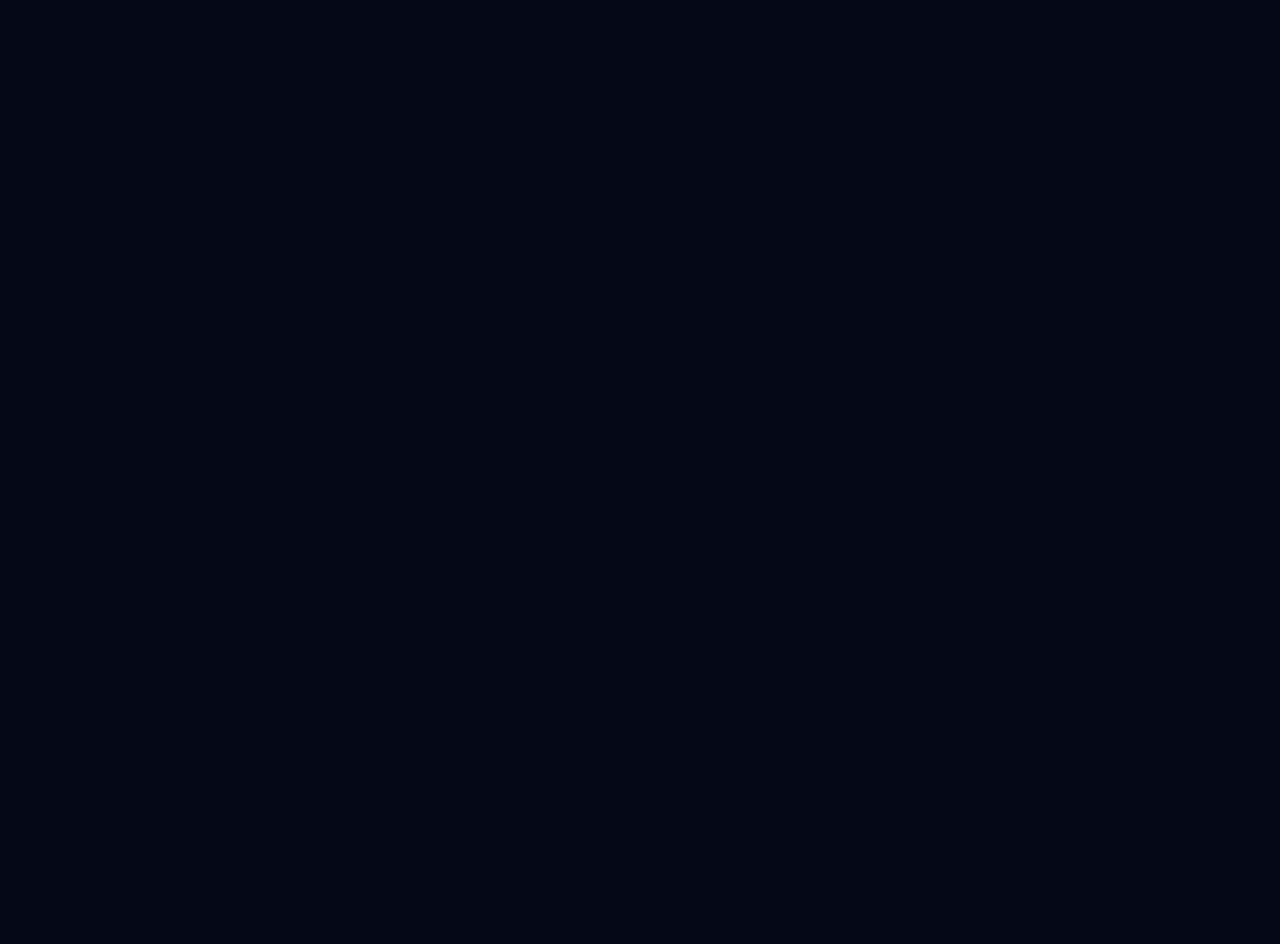
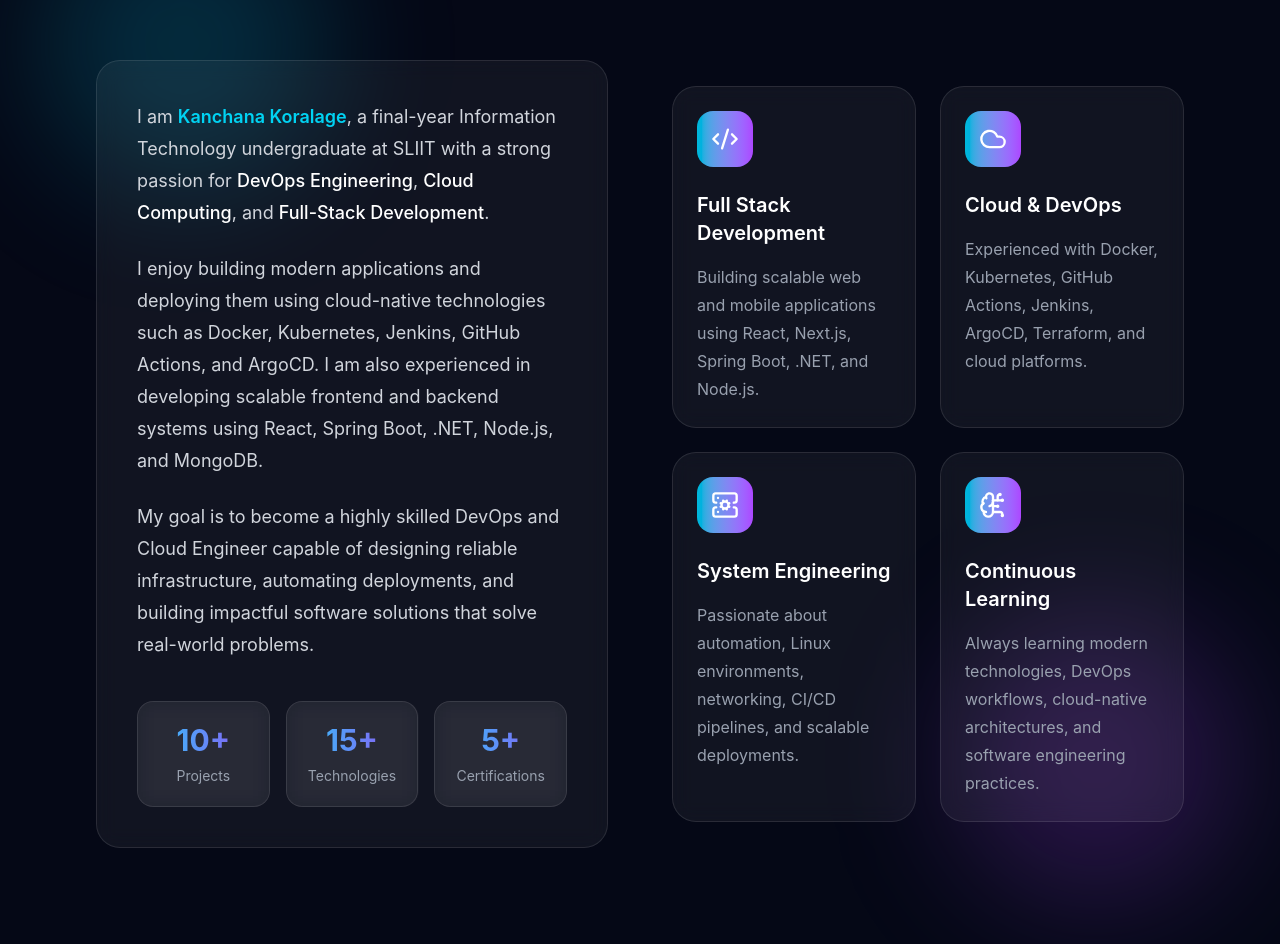
Before and after one commit to KanchanaKoralage1/Portfolio-v2, a Next.js app in the folder frontend/: page / in a window 1280 px wide. Shown: the part 980-1924 px from the top of the page. Before the commit the page ends 800 px from the top, so only its background shows below. Built offline with nearby package versions, Linux system fonts and the light colour scheme.

Commit message:
about page creation

```diff
--- a/frontend/app/page.tsx
+++ b/frontend/app/page.tsx
@@ -1,3 +1,4 @@
+import About from "./pages/About";
 import Hero from "./pages/Hero";
 import Navbar from "./pages/Navbar";
 
@@ -6,6 +7,7 @@ export default function Home() {
     <main>
       <Navbar/>
       <Hero/>
+      <About/>
     </main>
   );
 }
--- a/frontend/app/pages/About.tsx
+++ b/frontend/app/pages/About.tsx
@@ -0,0 +1,178 @@
+"use client";
+
+import { motion } from "framer-motion";
+import { Code2, Cloud, ServerCog, BrainCircuit } from "lucide-react";
+
+const cards = [
+  {
+    icon: Code2,
+    title: "Full Stack Development",
+    description:
+      "Building scalable web and mobile applications using React, Next.js, Spring Boot, .NET, and Node.js.",
+  },
+  {
+    icon: Cloud,
+    title: "Cloud & DevOps",
+    description:
+      "Experienced with Docker, Kubernetes, GitHub Actions, Jenkins, ArgoCD, Terraform, and cloud platforms.",
+  },
+  {
+    icon: ServerCog,
+    title: "System Engineering",
+    description:
+      "Passionate about automation, Linux environments, networking, CI/CD pipelines, and scalable deployments.",
+  },
+  {
+    icon: BrainCircuit,
+    title: "Continuous Learning",
+    description:
+      "Always learning modern technologies, DevOps workflows, cloud-native architectures, and software engineering practices.",
+  },
+];
+
+export default function About() {
+  return (
+    <section
+      id="about"
+      className="section-padding relative overflow-hidden"
+    >
+      {/* Background Glow */}
+      <div className="absolute top-20 left-10 w-72 h-72 bg-cyan-500/20 blur-3xl rounded-full" />
+      <div className="absolute bottom-10 right-10 w-72 h-72 bg-purple-500/20 blur-3xl rounded-full" />
+
+      <div className="max-w-7xl mx-auto relative z-10">
+        {/* Section Heading */}
+        <motion.div
+          initial={{ opacity: 0, y: 30 }}
+          whileInView={{ opacity: 1, y: 0 }}
+          transition={{ duration: 0.6 }}
+          viewport={{ once: true }}
+          className="mb-16"
+        >
+          <p className="text-cyan-400 uppercase tracking-widest text-sm mb-3">
+            Introduction
+          </p>
+
+          <h2 className="text-4xl md:text-5xl font-bold">
+            About{" "}
+            <span className="gradient-text">
+              Me
+            </span>
+          </h2>
+        </motion.div>
+
+        {/* Main Content */}
+        <div className="grid lg:grid-cols-2 gap-16 items-center">
+          {/* Left Side */}
+          <motion.div
+            initial={{ opacity: 0, x: -40 }}
+            whileInView={{ opacity: 1, x: 0 }}
+            transition={{ duration: 0.7 }}
+            viewport={{ once: true }}
+          >
+            <div className="glass rounded-3xl p-8 md:p-10">
+              <p className="text-gray-300 leading-8 text-lg">
+                I am{" "}
+                <span className="text-cyan-400 font-semibold">
+                  Kanchana Koralage
+                </span>
+                , a final-year Information Technology undergraduate at SLIIT
+                with a strong passion for{" "}
+                <span className="text-white font-medium">
+                  DevOps Engineering
+                </span>
+                ,{" "}
+                <span className="text-white font-medium">
+                  Cloud Computing
+                </span>
+                , and{" "}
+                <span className="text-white font-medium">
+                  Full-Stack Development
+                </span>
+                .
+              </p>
+
+              <p className="text-gray-300 leading-8 text-lg mt-6">
+                I enjoy building modern applications and deploying them using
+                cloud-native technologies such as Docker, Kubernetes, Jenkins,
+                GitHub Actions, and ArgoCD. I am also experienced in developing
+                scalable frontend and backend systems using React, Spring Boot,
+                .NET, Node.js, and MongoDB.
+              </p>
+
+              <p className="text-gray-300 leading-8 text-lg mt-6">
+                My goal is to become a highly skilled DevOps and Cloud Engineer
+                capable of designing reliable infrastructure, automating
+                deployments, and building impactful software solutions that
+                solve real-world problems.
+              </p>
+
+              {/* Stats */}
+              <div className="grid grid-cols-3 gap-4 mt-10">
+                <div className="glass rounded-2xl p-5 text-center">
+                  <h3 className="text-3xl font-bold gradient-text">
+                    10+
+                  </h3>
+                  <p className="text-sm text-gray-400 mt-2">
+                    Projects
+                  </p>
+                </div>
+
+                <div className="glass rounded-2xl p-5 text-center">
+                  <h3 className="text-3xl font-bold gradient-text">
+                    15+
+                  </h3>
+                  <p className="text-sm text-gray-400 mt-2">
+                    Technologies
+                  </p>
+                </div>
+
+                <div className="glass rounded-2xl p-5 text-center">
+                  <h3 className="text-3xl font-bold gradient-text">
+                    5+
+                  </h3>
+                  <p className="text-sm text-gray-400 mt-2">
+                    Certifications
+                  </p>
+                </div>
+              </div>
+            </div>
+          </motion.div>
+
+          {/* Right Side Cards */}
+          <div className="grid sm:grid-cols-2 gap-6">
+            {cards.map((card, index) => {
+              const Icon = card.icon;
+
+              return (
+                <motion.div
+                  key={card.title}
+                  initial={{ opacity: 0, y: 30 }}
+                  whileInView={{ opacity: 1, y: 0 }}
+                  transition={{
+                    duration: 0.5,
+                    delay: index * 0.15,
+                  }}
+                  viewport={{ once: true }}
+                  className="glass rounded-3xl p-6 hover:-translate-y-2 transition duration-300"
+                >
+                  <div className="w-14 h-14 rounded-2xl bg-gradient-to-r from-cyan-500 to-purple-500 flex items-center justify-center mb-6">
+                    <Icon size={28} />
+                  </div>
+
+                  <h3 className="text-xl font-semibold mb-4">
+                    {card.title}
+                  </h3>
+
+                  <p className="text-gray-400 leading-7">
+                    {card.description}
+                  </p>
+                </motion.div>
+              );
+            })}
+          </div>
+        </div>
+      </div>
+    </section>
+  );
+}
--- a/frontend/app/pages/Navbar.tsx
+++ b/frontend/app/pages/Navbar.tsx
@@ -16,7 +16,7 @@ export default function Navbar() {
     <nav className="fixed top-0 w-full z-50 glass">
       <div className="max-w-7xl mx-auto px-6 py-4 flex justify-between items-center">
         <h1 className="font-bold text-xl gradient-text">
-          Kanchana.dev
+          Kanchana Koralage
         </h1>
 
         <div className="hidden md:flex gap-6">
```
